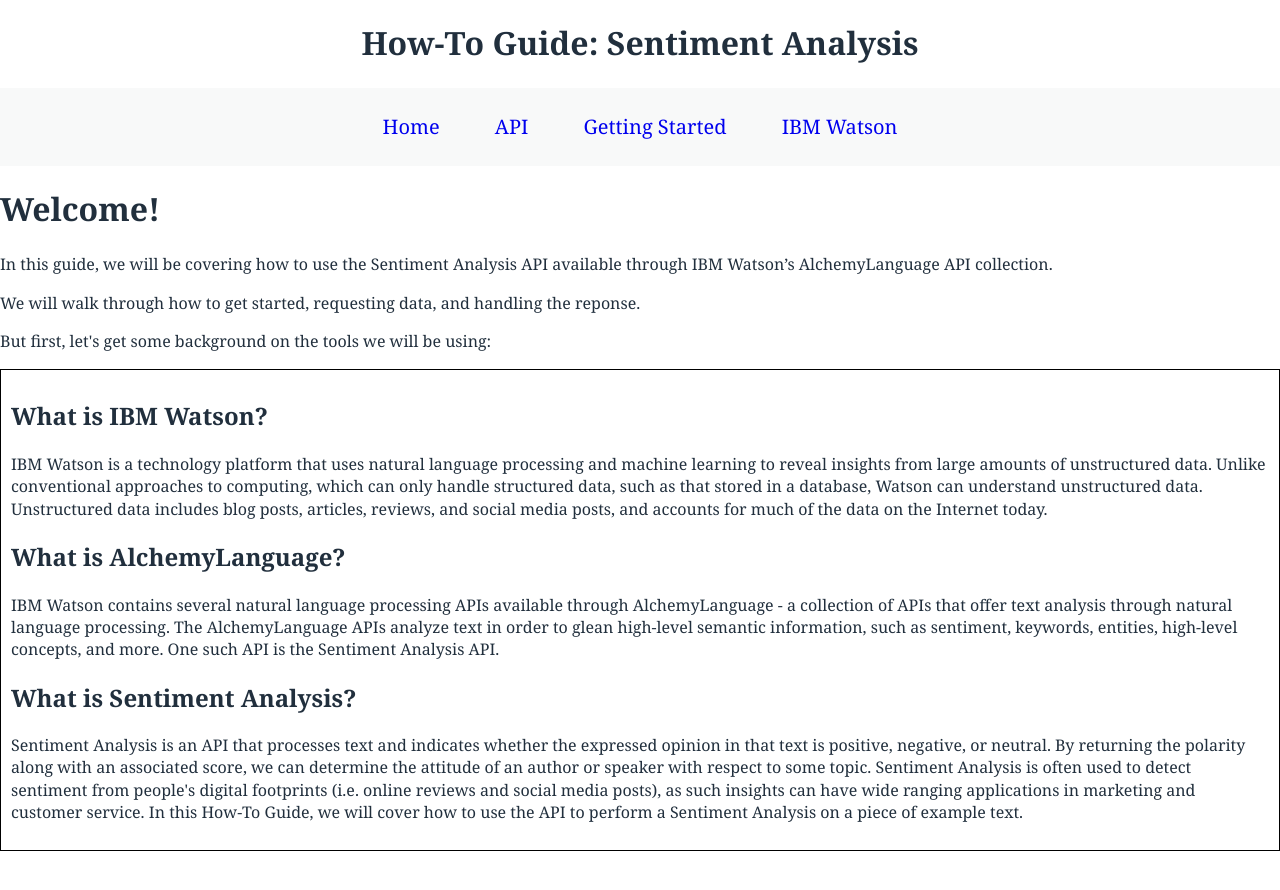
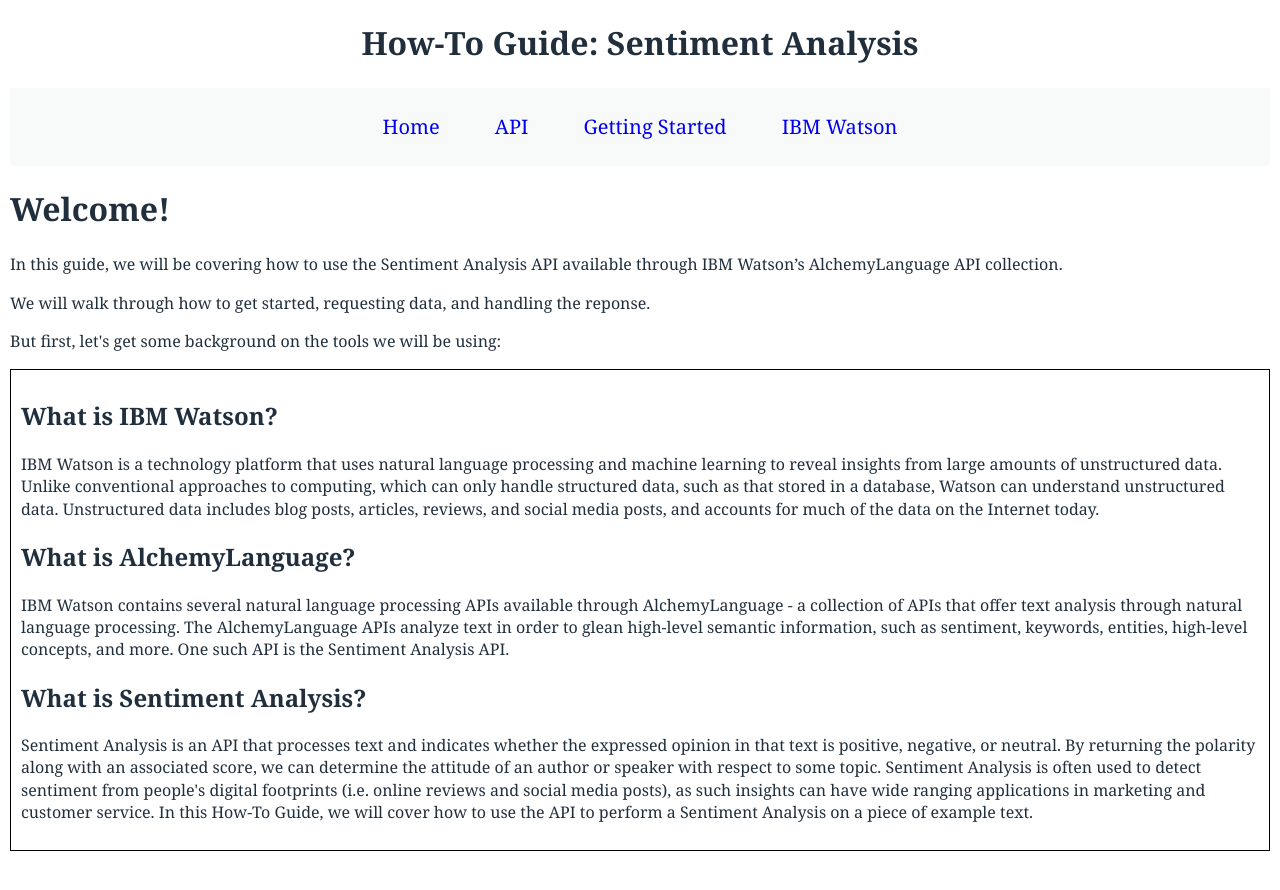
Before and after one commit to lenaz/How-To-Guide, a Jekyll site: the page built from index.html, in a window 1280 px wide. Shown: the top 890 px of the page. Built offline with Jekyll 4.4.1, drawn with Linux system fonts in a browser that asks for light colours; Markdown is read by kramdown in place of the engine named in the settings.

Commit message:
changed body margin to 10px

```diff
--- a/css/common.css
+++ b/css/common.css
@@ -1,5 +1,5 @@
 html {
-    margin: 10 auto;
+    margin: 0 auto;
     padding: 0px;
 
     font: normal 100%/1.4 Georgia, serif;
@@ -7,7 +7,7 @@ html {
 
 body {
     color: #212F3D;
-    margin: 0 auto;
+    margin: 10px;
 }
 
 .main-header {
```
